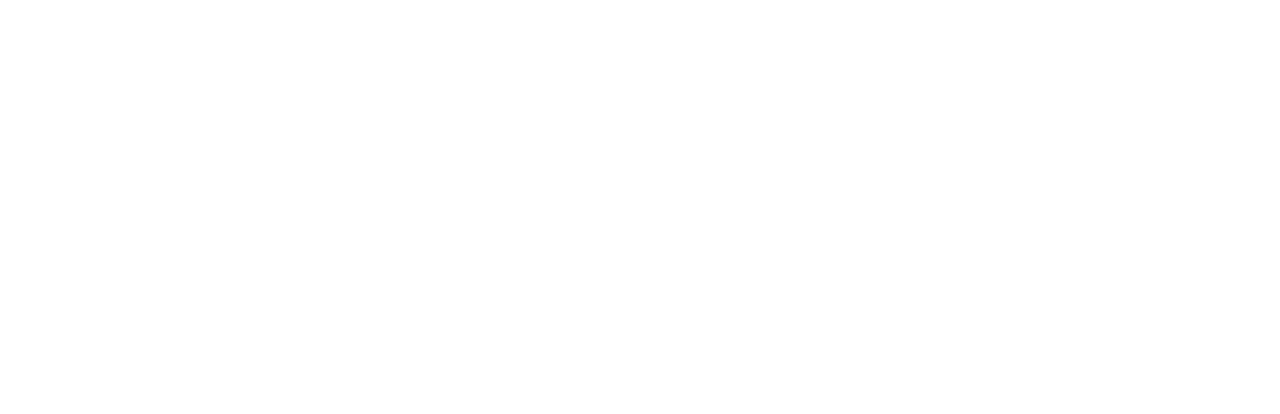
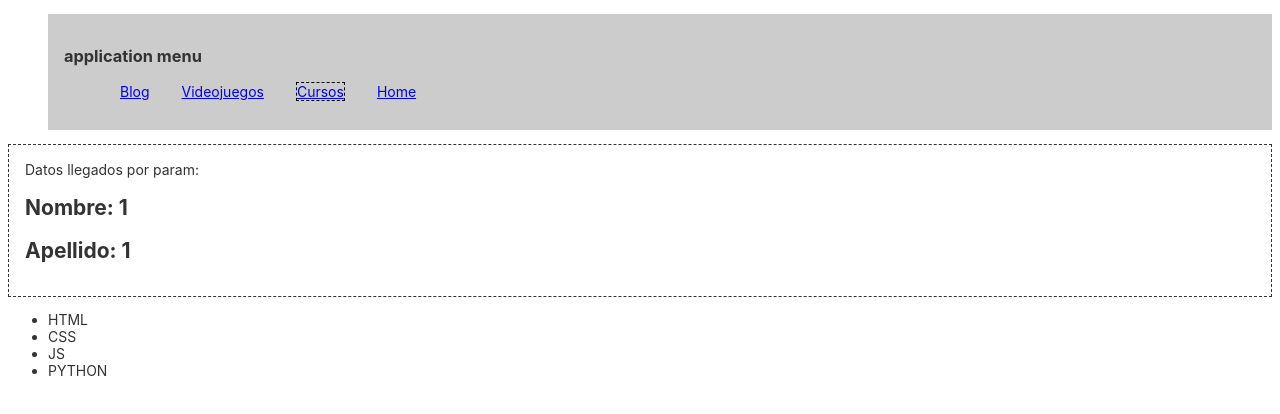
Before and after one commit to AgustinStringa/my-angular-project, an Angular app: page /cursos/1/1 in a window 1280 px wide. Shown: the top 414 px of the page. Built offline with nearby package versions, Linux system fonts and the light colour scheme.

Commit message:
pasando parametros por url - redireccionando

```diff
--- a/src/app/app.routing.ts
+++ b/src/app/app.routing.ts
@@ -15,7 +15,10 @@
     {path:'blog', component:EntradasComponent},
     {path:'videojuegos', component:VideojuegoComponent},
     {path:'cursos', component:CursosComponent},
-    {path: '**', component:AppComponent}
+    //creando rutas para manipular parametros
+    {path:'cursos/:nombre/:apellido', component:CursosComponent},
+
+    {path: '**', component:HomeComponent}
 
 ];
 export const appRoutingProviders:any[] = [];
--- a/src/app/cursos/cursos.component.css
+++ b/src/app/cursos/cursos.component.css
@@ -0,0 +1,8 @@
+.datos {
+  padding: 1rem;
+  border: 1px dashed #333;
+}
+
+.datos::before {
+  content: "Datos llegados por param: ";
+}
--- a/src/app/cursos/cursos.component.html
+++ b/src/app/cursos/cursos.component.html
@@ -1,5 +1,9 @@
 <menu></menu>
 
+<div *ngIf="nombre_cur && apellido_cur" class="datos">
+  <h2>Nombre: {{ nombre_cur }}</h2>
+  <h2>Apellido: {{ apellido_cur }}</h2>
+</div>
 <ul>
   <li>HTML</li>
   <li>CSS</li>
--- a/src/app/cursos/cursos.component.ts
+++ b/src/app/cursos/cursos.component.ts
@@ -1,4 +1,5 @@
 import { Component, OnInit } from '@angular/core';
+import { Router, ActivatedRoute, Params } from '@angular/router';
 
 @Component({
   selector: 'cursos',
@@ -6,10 +7,39 @@
   styleUrls: ['./cursos.component.css']
 })
 export class CursosComponent implements OnInit {
+  public nombre_cur:string;
+  public apellido_cur:string;
 
-  constructor() { }
+
+
+  constructor(
+    private _route: ActivatedRoute,
+    private _router: Router
+  ) {
+    this.nombre_cur = '';
+    this.apellido_cur= '';
+
+  }
 
   ngOnInit(): void {
+
+
+      this._route.params.subscribe((params:Params) => {
+        console.log(params);
+        this.nombre_cur = params['nombre'];
+        this.apellido_cur = params['apellido'];
+
+
+        //comprobar que los params no lleguen vacios
+        if(this.nombre_cur && this.apellido_cur){
+
+        } else {
+
+        this._router.navigate(['/home'])
+
+        }
+
+      })
   }
 
 }
--- a/src/app/home/home.component.html
+++ b/src/app/home/home.component.html
@@ -1,4 +1,15 @@
 <section>
   <h1>COMPONENTE HOME</h1>
+  <label for="">Introduce tu nombre</label>
+  <input (input)="almacenar_valor()" type="text" id="nombre_cur" />
+  <a [routerLink]="['/cursos', nombre_cur, 'stringa']">
+    <button type="submit">Ir a cursos (error)</button>
+  </a>
+
+  <button (click)="redireccionar()">Redireccionar</button>
+
+  <br />
+  <a href="/home#">home#</a>
+  <br />
   <menu></menu>
 </section>
--- a/src/app/home/home.component.ts
+++ b/src/app/home/home.component.ts
@@ -1,4 +1,6 @@
-import { Component, OnInit } from '@angular/core';
+import { Component, OnInit} from '@angular/core';
+import { Router } from '@angular/router';
+
 
 @Component({
   selector: 'app-home',
@@ -6,10 +8,27 @@
   styleUrls: ['./home.component.css']
 })
 export class HomeComponent implements OnInit {
+  public nombre_cur:String;
 
-  constructor() { }
+  constructor(
+
+    private _router: Router
+  ) {
+    this.nombre_cur = '';
+  }
 
   ngOnInit(): void {
   }
 
+  almacenar_valor(){
+    var input_cur = <HTMLInputElement>(document.querySelector('#nombre_cur'));
+    this.nombre_cur = input_cur.value;
+    console.log(this.nombre_cur);
+  }
+
+  redireccionar(){
+    this._router.navigate(['/cursos', this.nombre_cur, 'ariosti'])
+  }
+
+
 }
```
